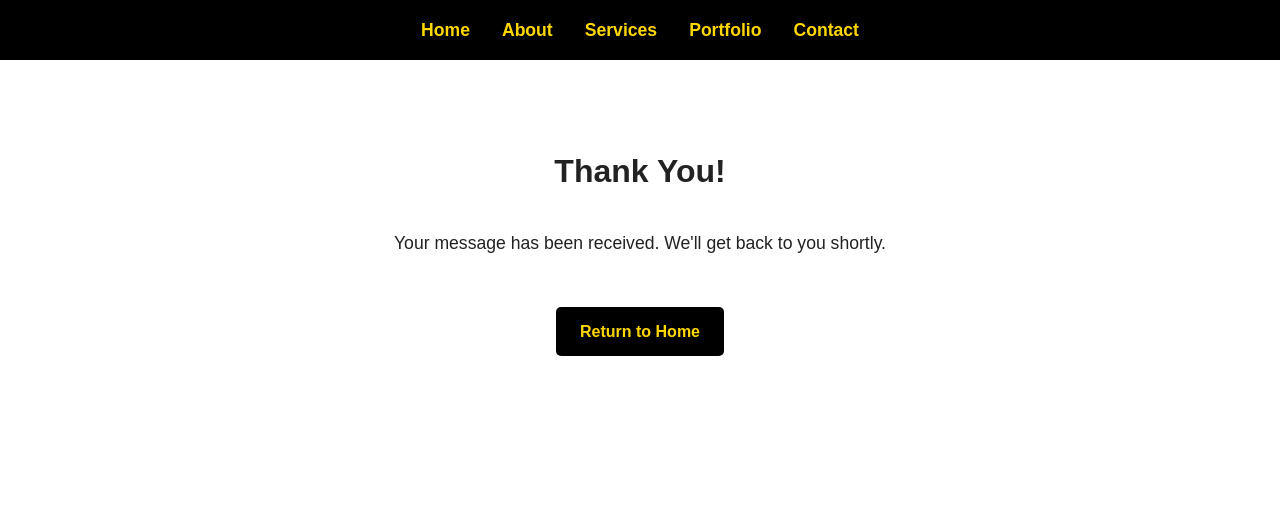
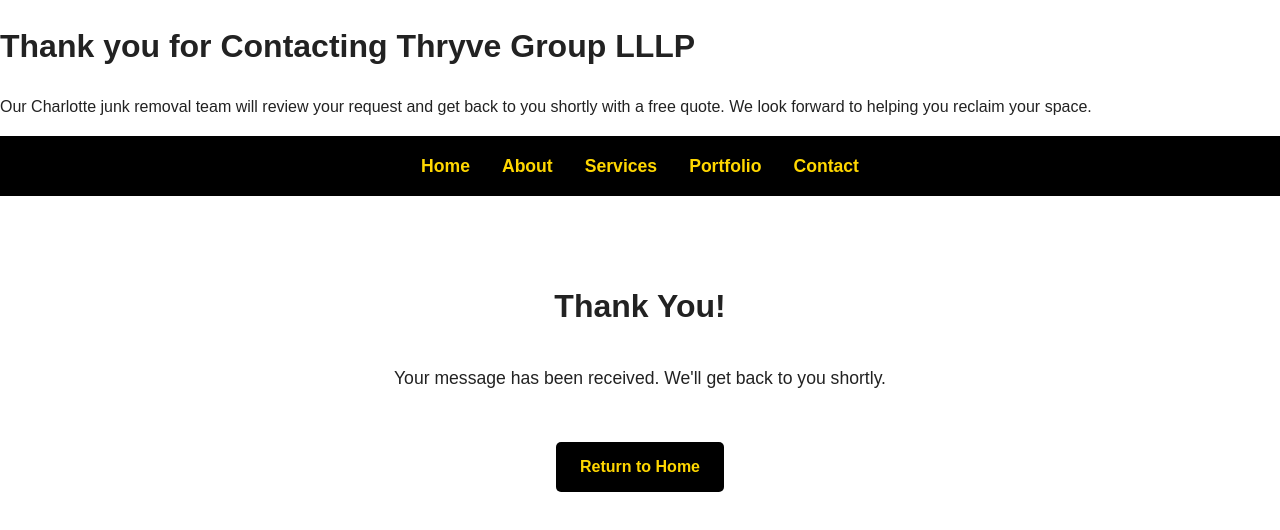
Before and after one commit to TChealey/thryvegroup, a plain HTML site: page thank-you.html in a window 1280 px wide. Drawn offline with Linux system fonts and the light colour scheme.

Commit message:
add headers for SEO

```diff
--- a/thank-you.html
+++ b/thank-you.html
@@ -31,6 +31,8 @@
   </style>
 </head>
 <body>
+  <h1>Thank you for Contacting Thryve Group LLLP</h1>
+  <p>Our Charlotte junk removal team will review your request and get back to you shortly with a free quote. We look forward to helping you reclaim your space.</p>
 
   <!-- Navigation Menu -->
   <nav>
```
